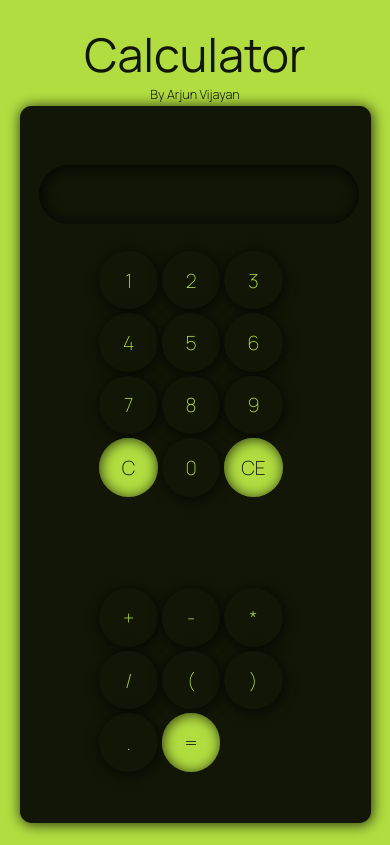
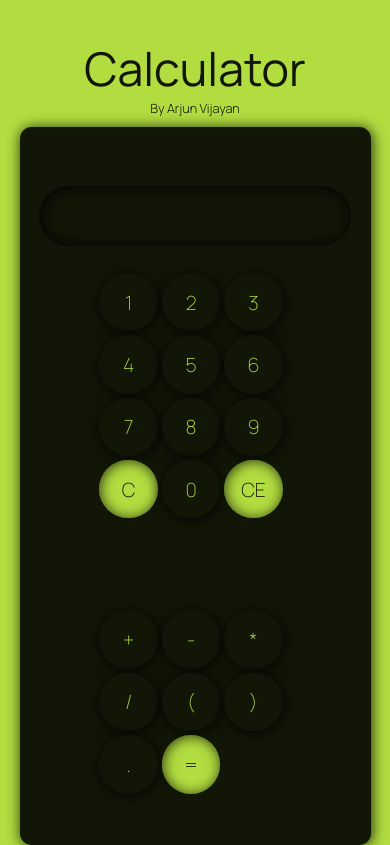
Before and after one commit to notarjunvijayan/calc, a React (Create React App) app: page / in a window 390 px wide. Built offline with nearby package versions, Linux system fonts and the light colour scheme.

Commit message:
animation and button ui

```diff
--- a/package.json
+++ b/package.json
@@ -6,6 +6,7 @@
     "@testing-library/jest-dom": "^5.16.5",
     "@testing-library/react": "^13.4.0",
     "@testing-library/user-event": "^13.5.0",
+    "framer-motion": "^8.0.2",
     "react": "^18.2.0",
     "react-dom": "^18.2.0",
     "react-scripts": "5.0.1",
--- a/src/App.css
+++ b/src/App.css
@@ -30,6 +30,11 @@ button{
     font-weight: 200;
     margin: 0.5vw;
     border: #111606;
+}
+button:active{
+    -webkit-box-shadow: inset 4px 2px 5px 0px rgba(0,0,0,0.75);
+    -moz-box-shadow: inset 4px 2px 5px 0px rgba(0,0,0,0.75);
+    box-shadow: inset 1px 2px 13px 0px rgba(0,0,0,0.75);
 }
 .heading{
     width:100vw;
@@ -81,10 +86,12 @@ a:hover{
 @media (max-width: 800px) {
     .textfield{
         margin-left: 5vw;
-        width:80vw;
+        width:70vw;
+        padding: 1vh 5vw;
     }
     .heading{
-        height: 15vh;
+        height: 17vh;
+        margin:0%;
     }
     .chumma{
         width:90vw;
--- a/src/App.js
+++ b/src/App.js
@@ -1,20 +1,35 @@
 import './App.css';
 import Calculator from './Calculator';
+import {motion, spring} from 'framer-motion'
 
 function App() {
   return (
     <div className="App">
       <div className="heading">
         <div>
-          <h1>Calculator</h1>
-          <p>By <a href='https://www.notarjunvijayan.me' target='_blank'>Arjun Vijayan</a></p>
+          <motion.div
+          animate= {{y:5}}
+          transition = {{type: 'spring',duration: 1}}
+          >
+            <h1>Calculator</h1>
+          </motion.div>
+          <motion.div
+          animate = {{y:5}}
+          transition = {{type:'spring',duration:1}}>
+            <p>By <a href='https://www.notarjunvijayan.me' target='_blank' rel="noreferrer">Arjun Vijayan</a></p>
+          </motion.div>
         </div>
       </div>
+      <motion.div
+      animate = {{y:5}}
+      transition = {{type: 'spring', duration: 1,}}>
       <div className="container">
       <div className="canvas">
         <Calculator/>
       </div>
       </div>
+      </motion.div>
+
     </div>
   );
 }
```
Also changed, not shown: 1 other file (tests, documents, lock files or other folders).
